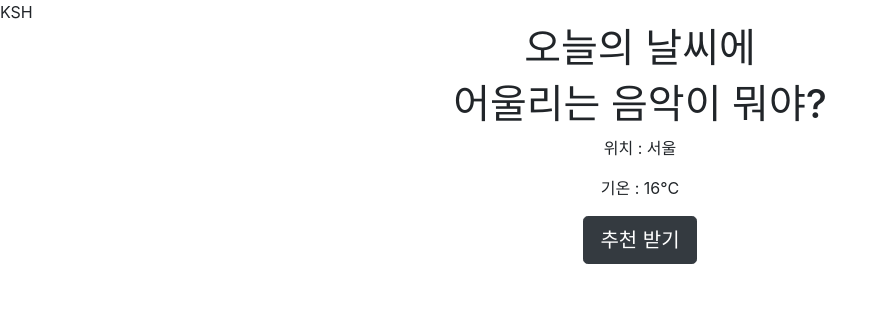
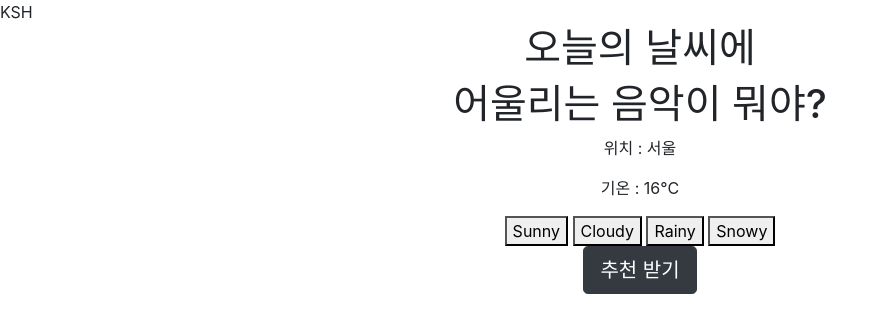
Before and after one commit to Code-Sunny/Sunny_Rep, a Flask app: page / in a window 1280 px wide. Shown: the top 333 px of the page, without its empty margins (0-887 px from the left). Run offline with Flask 2, Linux system fonts and the light colour scheme; some libraries are stand-ins or nearby versions.

Commit message:
0311 third update

```diff
--- a/static/js/likeAPI.js
+++ b/static/js/likeAPI.js
@@ -1,16 +1,15 @@
 /* 종아요 API 함수 실행 순서 : POST -> GET이어야 한다 */
 /* POST로 DB에 좋아요 수 +1로 업데이트 후 GET으로 화면에 보여주기*/
 
-/* 좋아요 API (POST) 클라이언트 */
+/* 날씨별 좋아요 버튼 클릭 되었을 때! */
 
-// 각 버튼이 클릭되었을 때
 // 팝업창의 노래 제목 태그의 text 불러오기 = 곡 제목
 // 버튼 id에 적힌 날씨 = 그 날씨 버튼을 클릭함
 // 두 개의 정보를 매개변수로 likeBtnSong 함수를 호출하여
 // ajax를 사용해서 서버측으로 전송
 $(function () {
   $("#Sunny-btn").click(function () {
-    let weatherBtn = "Sunny";
+    let weatherLikeBtn = "Sunny";
     console.log($("#Sunny-btn").css("font-size"));
 
     // 만약 버튼 css가 폰트 사이즈 16이면 -> 현재 사용자가 좋아요 안 누른 상태이므로
@@ -22,14 +21,14 @@ $(function () {
       is_weatherLike = true;
     }
     console.log(is_weatherLike);
-    likeBtnSong(weatherBtn, is_weatherLike);
+    likeBtnSong(weatherLikeBtn, is_weatherLike);
     setTimeout(showLike, 100);
   });
 });
 
 $(function () {
   $("#Cloudy-btn").click(function () {
-    let weatherBtn = "Cloudy";
+    let weatherLikeBtn = "Cloudy";
 
     if ($("#Cloudy-btn").css("font-size") == "16px") {
       is_weatherLike = false;
@@ -37,14 +36,14 @@ $(function () {
       is_weatherLike = true;
     }
 
-    likeBtnSong(weatherBtn, is_weatherLike);
+    likeBtnSong(weatherLikeBtn, is_weatherLike);
     setTimeout(showLike, 100);
   });
 });
 
 $(function () {
   $("#Rainy-btn").click(function () {
-    let weatherBtn = "Rainy";
+    let weatherLikeBtn = "Rainy";
 
     if ($("#Rainy-btn").css("font-size") == "16px") {
       is_weatherLike = false;
@@ -52,14 +51,14 @@ $(function () {
       is_weatherLike = true;
     }
 
-    likeBtnSong(weatherBtn, is_weatherLike);
+    likeBtnSong(weatherLikeBtn, is_weatherLike);
     setTimeout(showLike, 100);
   });
 });
 
 $(function () {
   $("#Snowy-btn").click(function () {
-    let weatherBtn = "Snowy";
+    let weatherLikeBtn = "Snowy";
 
     if ($("#Snowy-btn").css("font-size") == "16px") {
       is_weatherLike = false;
@@ -67,12 +66,44 @@ $(function () {
       is_weatherLike = true;
     }
 
-    likeBtnSong(weatherBtn, is_weatherLike);
+    likeBtnSong(weatherLikeBtn, is_weatherLike);
     setTimeout(showLike, 100);
   });
 });
 
-function likeBtnSong(weatherBtn, is_weatherLike) {
+/* 메인페이지 날씨별 플레이리스트 이동 버튼 클릭되었을 때 */
+
+$(function () {
+  $(".Sunny-moveBtn").click(function () {
+    let weatherMoveBtn = "Sunny";
+    showRank(weatherMoveBtn);
+  });
+});
+
+$(function () {
+  $(".Cloudy-moveBtn").click(function () {
+    let weatherMoveBtn = "Cloudy";
+    showRank(weatherMoveBtn);
+  });
+});
+
+$(function () {
+  $(".Rainy-moveBtn").click(function () {
+    let weatherMoveBtn = "Rainy";
+    showRank(weatherMoveBtn);
+  });
+});
+
+$(function () {
+  $(".Snowy-moveBtn").click(function () {
+    let weatherMoveBtn = "Snowy";
+    showRank(weatherMoveBtn);
+  });
+});
+
+/* 좋아요 API (POST) 클라이언트 */
+
+function likeBtnSong(weatherLikeBtn, is_weatherLike) {
   let title = $("#song-title").text();
   let artist = $(".music-box-artist").text();
   let username = $(".username").text();
@@ -83,7 +114,7 @@ function likeBtnSong(weatherBtn, is_weatherLike) {
     data: {
       title_give: title,
       artist_give: artist,
-      weatherBtn_give: weatherBtn,
+      weatherBtn_give: weatherLikeBtn,
       username_give: username,
       is_weatherLike_give: is_weatherLike,
     },
@@ -97,6 +128,8 @@ function likeBtnSong(weatherBtn, is_weatherLike) {
     },
   });
 }
+
+/* -----------------API----------------------- */
 
 /* 좋아요 API (GET) 클라이언트 */
 
@@ -173,3 +206,23 @@ function showLike() {
     },
   });
 }
+
+/* 메인페이지 좋아요 순위별 곡 API (GET) 클라이언트 */
+
+function showRank(weatherMoveBtn) {
+  $.ajax({
+    type: "GET",
+    url: "/main/song-rank",
+    data: { weatherMoveBtn_give: weatherMoveBtn },
+    success: function (response) {
+      console.log(response);
+      let song_rank = response["songs_rank"];
+
+      // i = 0~9까지 1위부터 10위
+      for (let i = 0; i < 10; i++) {
+        let title = song_rank[i]["title"];
+        let artist = song_rank[i]["artist"];
+      }
+    },
+  });
+}
--- a/templates/index.html
+++ b/templates/index.html
@@ -153,6 +153,10 @@
         <h1 class="main-text">어울리는 음악이 뭐야?</h1>
         <p class="local">위치 : <span id="now_local">서울</span></p>
         <p class="temperature">기온 : <span id="now_temperature">16°C</span></p>
+        <button class="Sunny-moveBtn">Sunny</button>
+        <button class="Cloudy-moveBtn">Cloudy</button>
+        <button class="Rainy-moveBtn">Rainy</button>
+        <button class="Snowy-moveBtn">Snowy</button>
         <p class="btn00">
           <a
             onclick="openclose()"
@@ -174,7 +178,7 @@
           />
           <!-- 좋아요 버튼 누를 시 서버에 곡 정보(이름) 보내기 위해 선택할 태그 (TYPE : POST)-->
           <p id="song-title" class="music-box-title">첫사랑</p>
-          <p class="music-box-artist">새새로운거</p>
+          <p class="music-box-artist">10</p>
           <span>오늘의 날씨에는 이런 노래,</span>
           <span class="today-wether-icon">
             <a href="https://www.naver.com/" class="wether-icon-01">좋아요</a>
```
Also changed, not shown: app_likeAPI.py (+18 -2 lines).
